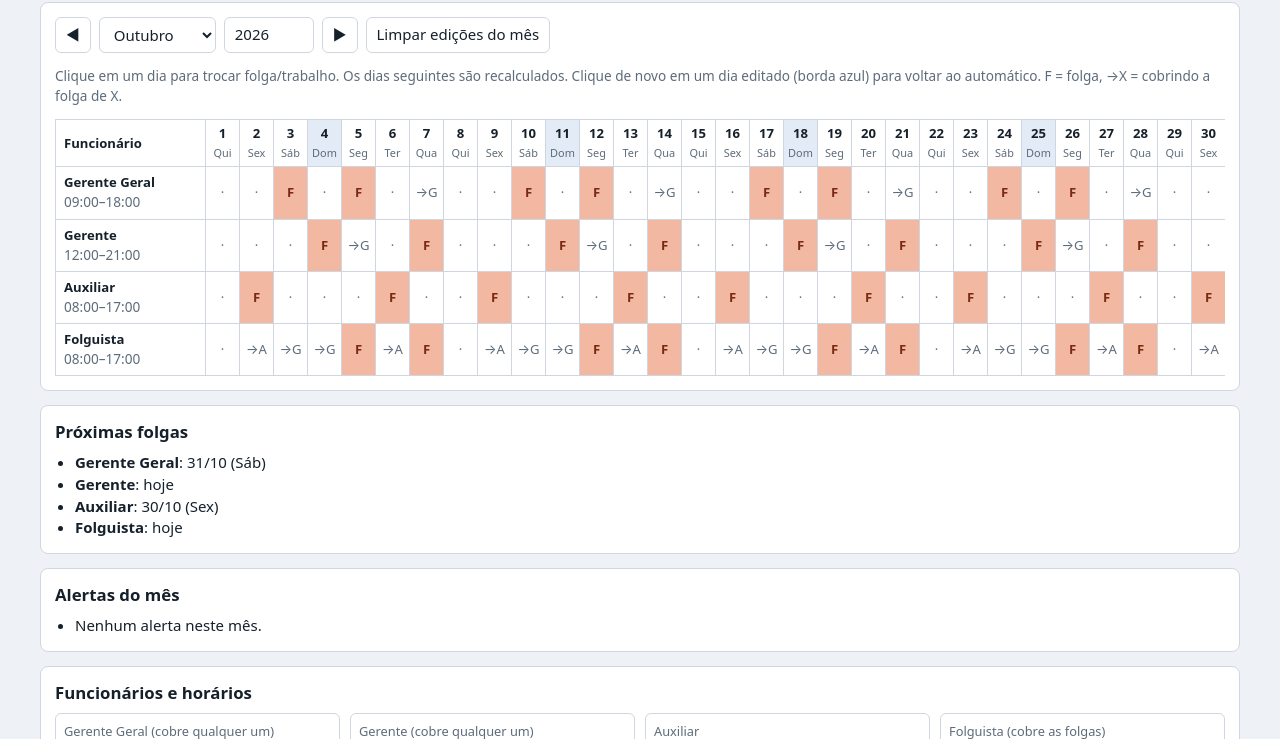
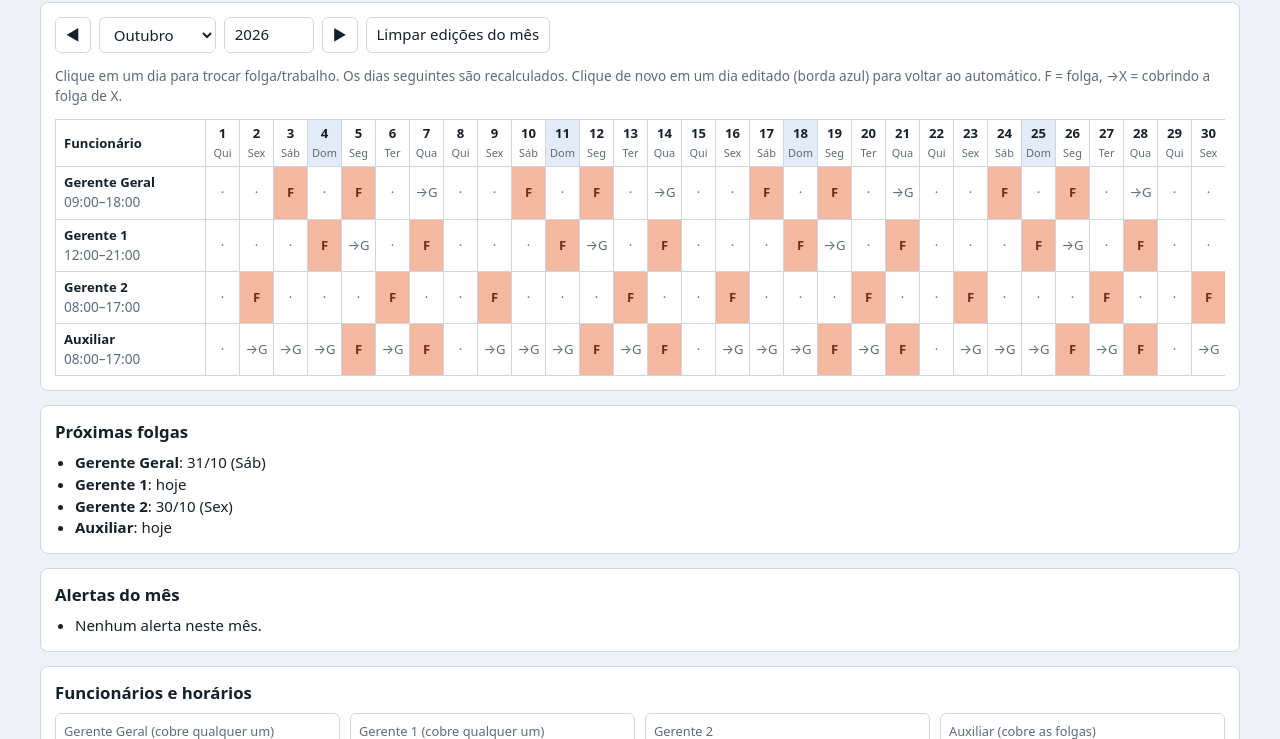
Before and after one commit to LuisArthurDev/escala, a plain HTML site: page index.html in a window 1280 px wide. Shown: the part 61-800 px from the top of the page. Drawn offline with Linux system fonts and the light colour scheme.

Commit message:
Update role names and comments in index.html

```diff
--- a/index.html
+++ b/index.html
@@ -97,7 +97,7 @@
 const KEY='escala5x2v2';
 let S;
 try{S=JSON.parse(localStorage.getItem(KEY))}catch(e){}
-S=S||{names:['Gerente Geral','Gerente','Auxiliar','Folguista'],
+S=S||{names:['Gerente Geral','Gerente 1','Gerente 2','Auxiliar'],
  t:[['09:00','18:00'],['12:00','21:00'],['08:00','17:00'],['08:00','17:00']],
  over:[{},{},{},{}],url:''};
 
@@ -107,7 +107,7 @@
 const esc=s=>String(s).replace(/[&<>"]/g,c=>({'&':'&amp;','<':'&lt;','>':'&gt;','"':'&quot;'}[c]));
 const save=()=>localStorage.setItem(KEY,JSON.stringify(S));
 
-/* Motor: 0 = Gerente Geral, 1 = Gerente, 2 = Auxiliar, 3 = Folguista.
+/* Motor: 0 = Gerente Geral, 1 = Gerente 1, 2 = Gerente 2, 3 = Auxiliar.
    Cada folga se repete 7 dias depois; uma edição manual muda o ciclo dali em diante. */
 const PREF=[[6,1],[0,3],[5,2],[1,3]];
 function run(end){
@@ -212,7 +212,7 @@
 $('#m').onchange=()=>go(0);
 $('#y').onchange=()=>{if(+$('#y').value<2026)$('#y').value=2026;go(0)};
 
-const roles=['Gerente Geral (cobre qualquer um)','Gerente (cobre qualquer um)','Auxiliar','Folguista (cobre as folgas)'];
+const roles=['Gerente Geral (cobre qualquer um)','Gerente 1 (cobre qualquer um)','Gerente 2','Auxiliar (cobre as folgas)'];
 $('#cfg').innerHTML=[0,1,2,3].map(p=>`<div>
   <label>${roles[p]}</label>
   <input data-n="${p}" value="${esc(S.names[p])}" aria-label="Nome">
```
